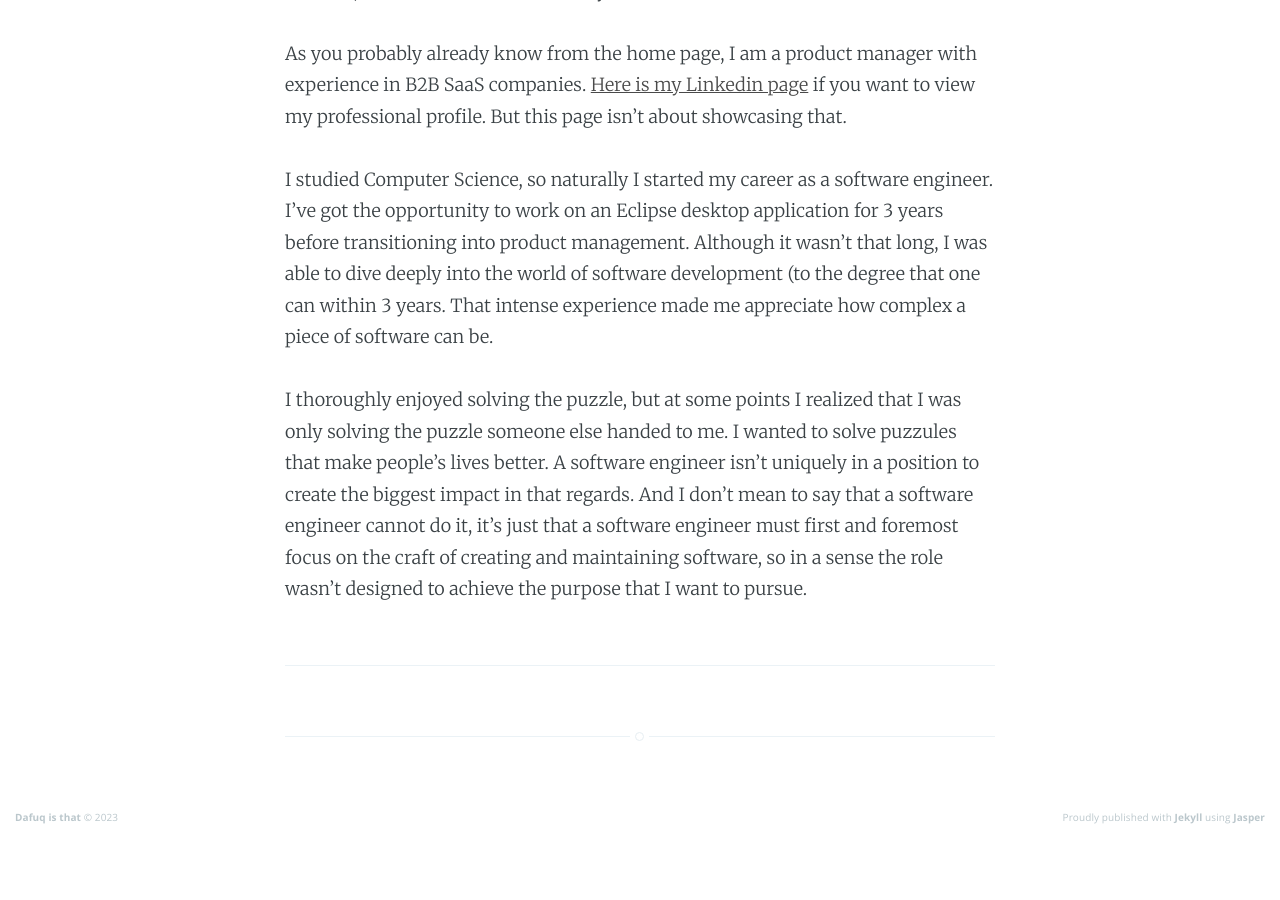
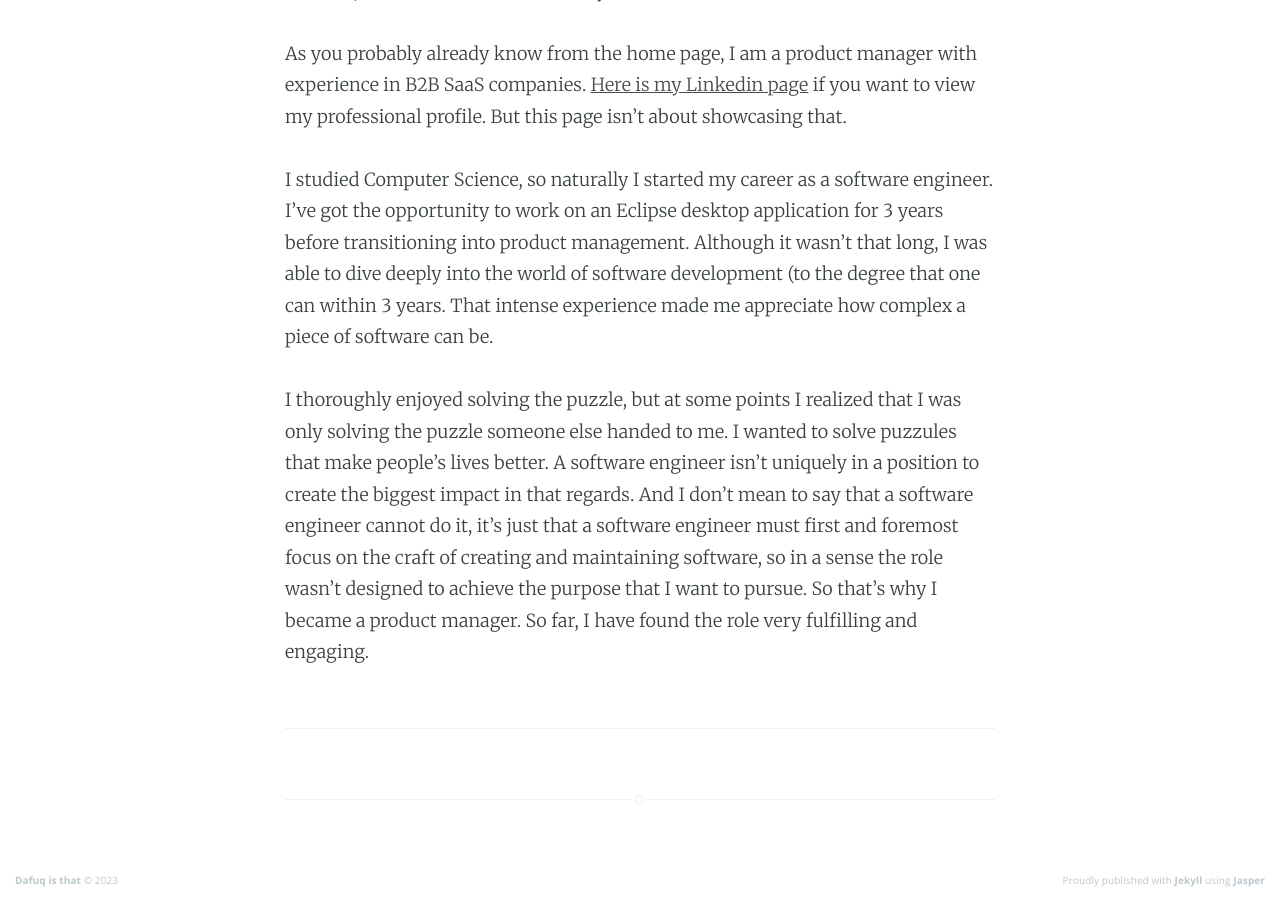
Before and after one commit to minhthanh3145/minhthanh3145.github.io, a Jekyll site: the page built from about.md, in a window 1280 px wide and 900 px high, scrolled down 741 px. Built offline with Jekyll 4.4.1, drawn with Linux system fonts in a browser that asks for light colours; nearby versions of some CDN libraries; before the commit the page ends 1578 px from its top, so only the background shows below that.

Commit message:
Add reflection blog post fo 2022

```diff
--- a/_layouts/post.html
+++ b/_layouts/post.html
@@ -40,9 +40,9 @@
                 on
                 {% for tag in page.tags %}
                     {% if forloop.index == page.tags.size %}
-                       <a href="" style="color:blue">{{ tag | capitalize }}</a>
+                       <span style="color:black">{{ tag | capitalize }}</span>
                     {% else %}
-                       <a href="" style="color:blue">{{ tag | capitalize }}</a>,
+                       <span style="color:black">{{ tag | capitalize }}</span>,
                     {% endif %}
                 {% endfor %}
                 {% endif %}
--- a/about.md
+++ b/about.md
@@ -12,4 +12,4 @@
 
 I studied Computer Science, so naturally I started my career as a software engineer. I've got the opportunity to work on an Eclipse desktop application for 3 years before transitioning into product management. Although it wasn't that long, I was able to dive deeply into the world of software development (to the degree that one can within 3 years. That intense experience made me appreciate how complex a piece of software can be.
 
-I thoroughly enjoyed solving the puzzle, but at some points I realized that I was only solving the puzzle someone else handed to me. I wanted to solve puzzules that make people's lives better. A software engineer isn't uniquely in a position to create the biggest impact in that regards. And I don't mean to say that a software engineer cannot do it, it's just that a software engineer must first and foremost focus on the craft of creating and maintaining software, so in a sense the role wasn't designed to achieve the purpose that I want to pursue.
+I thoroughly enjoyed solving the puzzle, but at some points I realized that I was only solving the puzzle someone else handed to me. I wanted to solve puzzules that make people's lives better. A software engineer isn't uniquely in a position to create the biggest impact in that regards. And I don't mean to say that a software engineer cannot do it, it's just that a software engineer must first and foremost focus on the craft of creating and maintaining software, so in a sense the role wasn't designed to achieve the purpose that I want to pursue. So that's why I became a product manager. So far, I have found the role very fulfilling and engaging.
```
Also changed, not shown: _posts/Product Management/2023-01-23-2022-reflection-as-a-pm.md (added, +31 -0 lines), _posts/2021-02-09-constraint-relaxation-and-chunk-decomposition-insights.md (renamed from _posts/2021-02-09-__trashed.md).
